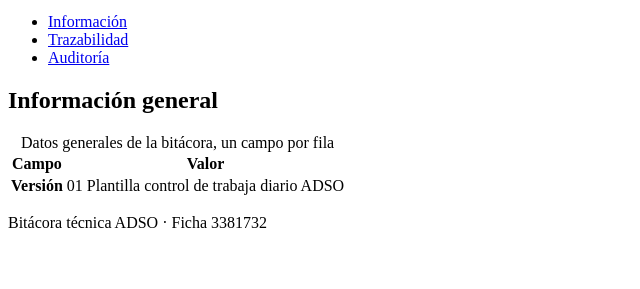
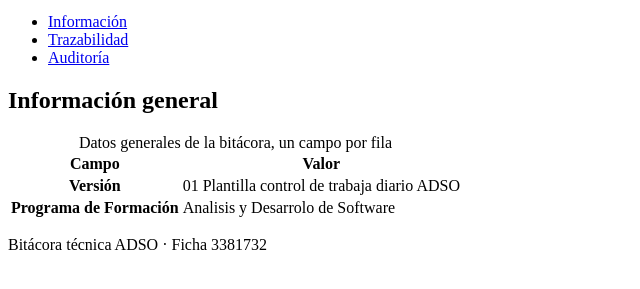
Before and after one commit to AgredoKaox/BITACORA-HTML, a plain HTML site: page index.html in a window 1280 px wide. Shown: the part 127-416 px from the top of the page, without its empty margins (0-640 px from the left). Drawn offline with Linux system fonts and the light colour scheme.

Commit message:
docs(informacion): agrega programa de formacion
Campo: Programa de Formacion

Valor: Analisis y Desarrolo de Software

```diff
--- a/index.html
+++ b/index.html
@@ -38,6 +38,10 @@
             <th scope="row">Versión</th>
             <td>01 Plantilla control de trabaja diario ADSO</td>
           </tr>
+          <tr>
+            <th scope="row">Programa de Formación</th>
+            <td>Analisis y Desarrolo de Software</td>
+          </tr>
         </tbody>
       </table>
     </section>
```
